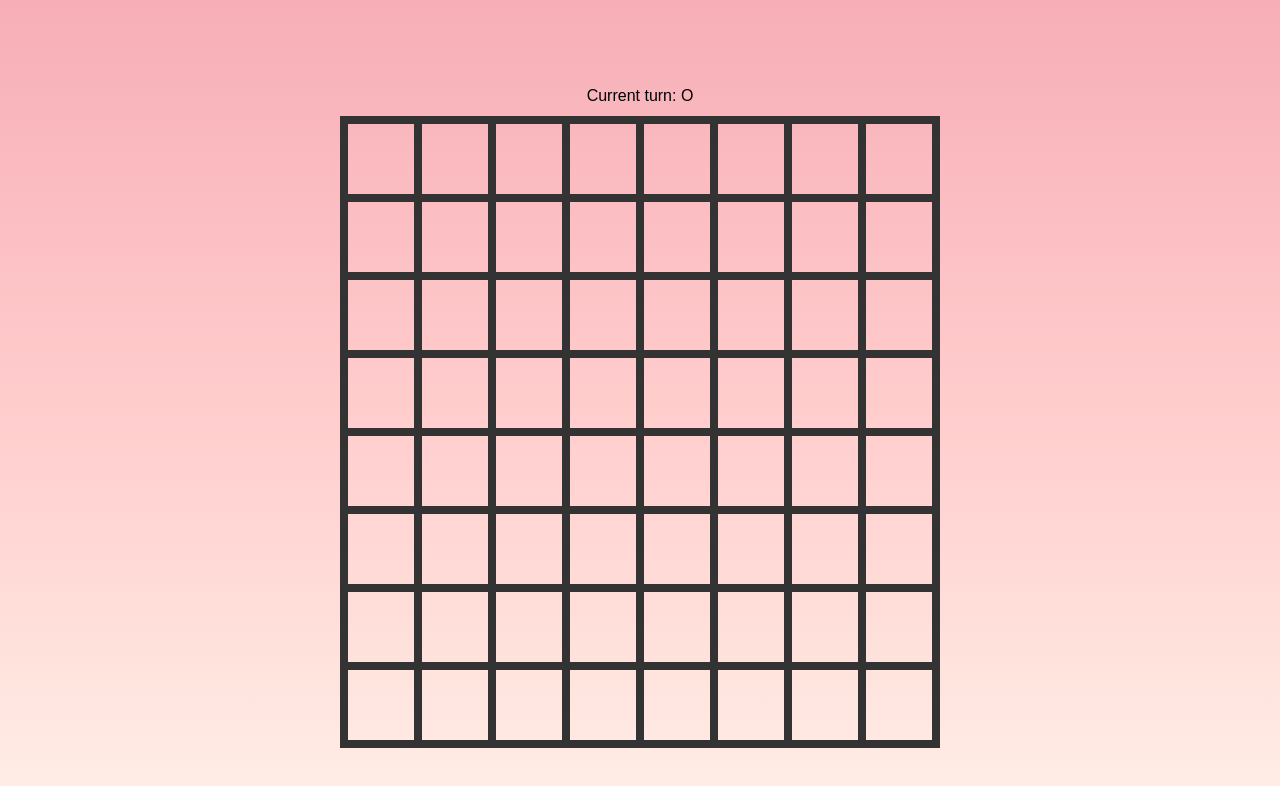
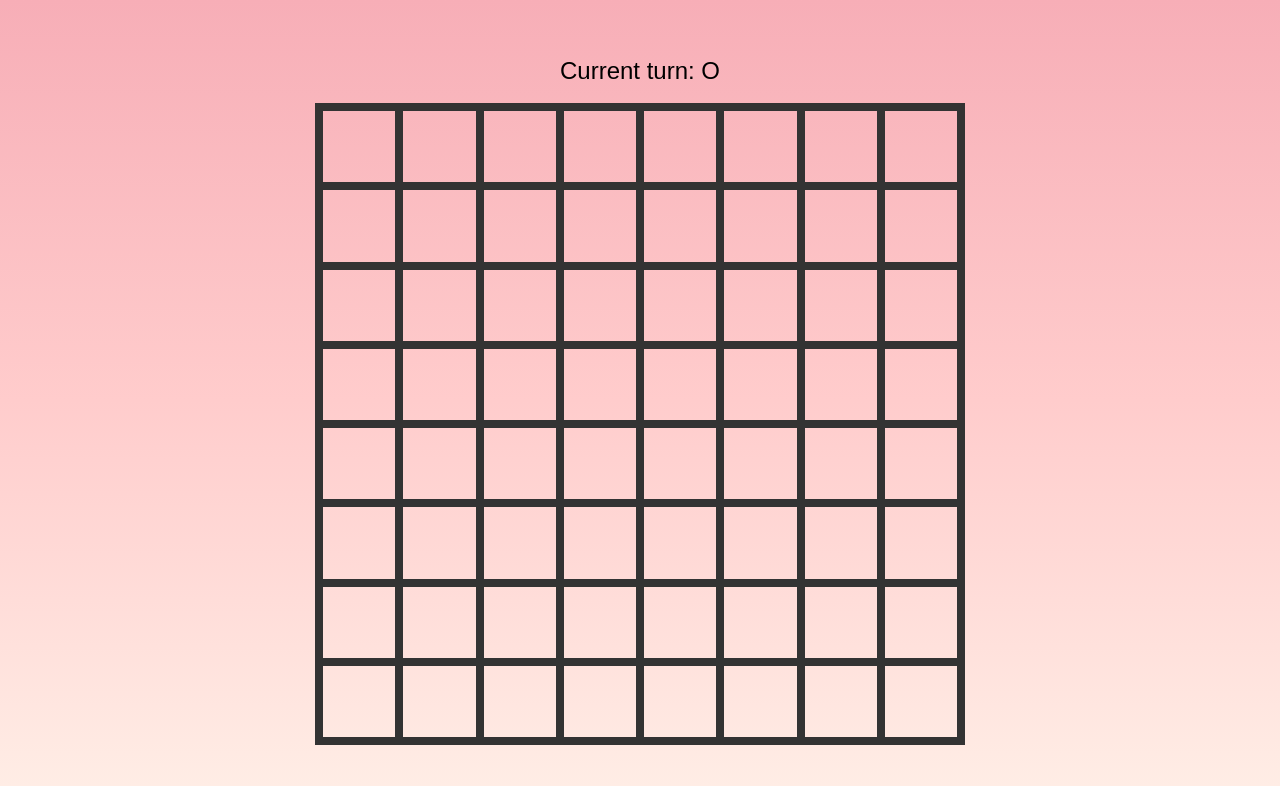
Before and after one commit to SteGG200/gomoku-onl, a Next.js app in the folder client/: page /offline in a window 1280 px wide. Shown: the top 786 px of the page. Built offline with nearby package versions, Linux system fonts and the light colour scheme; a web font is replaced by a local one.

Commit message:
Fix styles of table

```diff
--- a/client/components/Board.tsx
+++ b/client/components/Board.tsx
@@ -25,17 +25,17 @@ export default function Board(
 ){
 
 	return(
-		<div className="w-11/12 sm:w-[600px] mx-auto aspect-square">
-			<table className="w-full h-full table-fixed">
-				{
-					props.caption &&
-					<caption className="gamefont mb-2">{props.caption}</caption>
-				}
+		<div className="space-y-4">
+			{
+				props.caption &&
+				<p className="gamefont sm:text-2xl text-center">{props.caption}</p>
+			}
+			<table className="table-fixed w-11/12 sm:w-[650px] min-[2000px]:w-[800px] mx-auto aspect-square">
 				<tbody>
 					{
 						props.table.map((row, i) => {
 							return (
-								<tr key={i} className="max-sm:height-fixed sm:h-[74px]">
+								<tr key={i} className="box-border height-fixed">
 									{
 										row.map((value, j) => {
 											return <td key={j} className="border-4 sm:border-8 border-[#333] sm:hover:bg-[#00000030]"
--- a/client/styles/styles.css
+++ b/client/styles/styles.css
@@ -23,6 +23,6 @@ body{
 	}
 
 	.height-fixed{
-		height: calc(100% / 8)
+		height: calc(100% / 9) /* height of a tr in 8x8 table*/
 	}
 }
```
